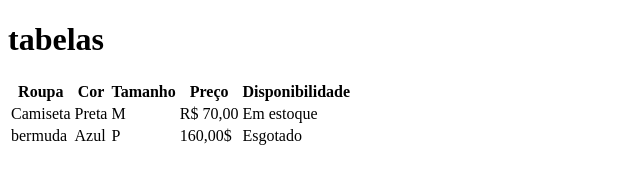
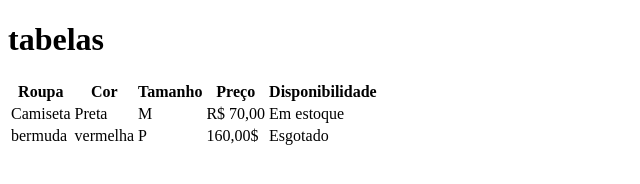
Before and after one commit to kainan-rodrigues/aula-tabela, a plain HTML site: page index.html in a window 1280 px wide. Shown: the whole page, without its empty margins (0-640 px from the left). Drawn offline with Linux system fonts and the light colour scheme.

Commit message:
trocado de azul para vermelha

```diff
--- a/index.html
+++ b/index.html
@@ -26,7 +26,7 @@
     </tr>
     <tr>
         <td>bermuda</td>
-        <td>Azul</td>
+        <td>vermelha</td>
         <td>P</td>
         <td>160,00$</td>
         <td>Esgotado</td>
```
